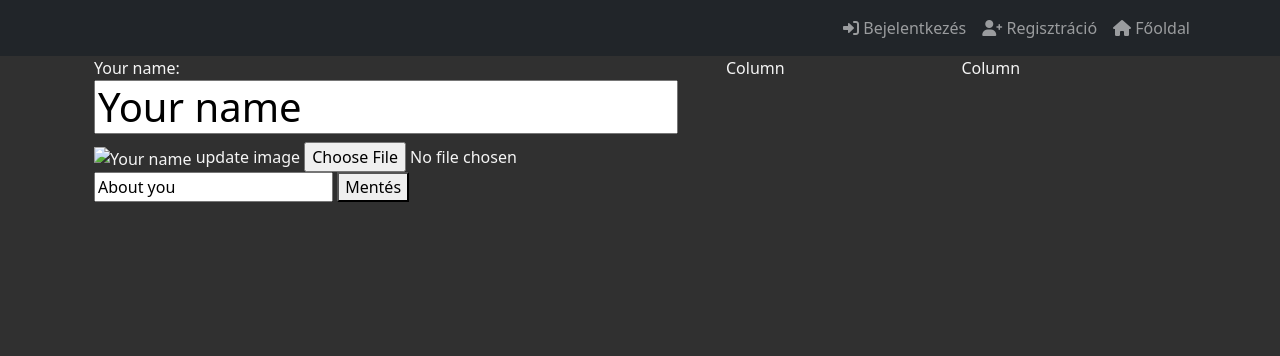
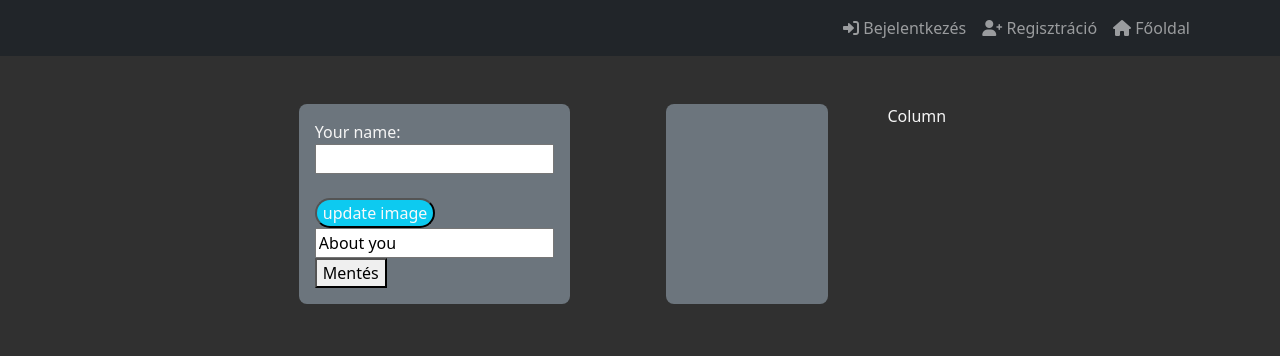
Before and after one commit to zemendaniel/flask-starter, a Python web app: template templates/pages/about.html in a window 1280 px wide. Shown: the top 356 px of the page. Run offline with Jinja, Linux system fonts and the light colour scheme; the template is opened without the code that fills it, so the values that code supplies are empty.

Commit message:
more working on about.html, but uploading images not working

```diff
--- a/templates/pages/about.html
+++ b/templates/pages/about.html
@@ -11,26 +11,34 @@
 <style>
     label{
         display: block;
+
     }
-    .kep{
+    #input-file{
         display: none;
     }
+
 </style>
 <body>
     {% block main %}
-        <div class="container d-flex flex-row align-items-center flex-wrap text-start">
-          <div class="row g-5">
-            <div class="col">
-                <label for="nev"> Your name: </label>
-              <h1><input type="text" id="nev" name="nev" value="Your name"></h1>
-                <img src="" alt="Your name" id="profile-pic">
-              <label for="input-file">update image</label>
-              <input type="file" class="kep" id="input-file" accept="image/jpg, image/jpeg, image/png">
+        <div class="container d-flex flex-row align-items-center flex-wrap text-start mt-5  justify-content-center ">
+          <div class="row ">
+            <div class="col w-33 p-3 h-auto0 w-auto h-auto bg-secondary rounded-3 mx-5 ">
+                <label for="nev"> Your name: </label><br>
+              <input type="text" id="nev" name="nev">
+                <img src=""  id="profile-pic"><br>
+              <button class="text-light bg-info rounded-4"><label for="input-file">update image</label></button>
+              <input style="display: none;" type="file" class="kep" id="input-file" accept="image/jpg, image/jpeg, image/png">
               <input type="text" class="about" id="about" name="about" value="About you">
               <button type="submit" id="mentes">Mentés</button>
             </div>
-            <div class="col">
-              Column
+            <div class="col w-33 gx-4 p-3 h-auto w-auto h-auto bg-secondary rounded-3 mx-5">
+             <!--<label for="nev"> Your name: </label><br>
+              <input type="text" id="nev" name="nev">
+                <img src=""  id="profile-pic"><br>
+              <button class="text-light bg-info rounded-4"><label for="input-file">update image</label></button>
+              <input style="display: none;" type="file" class="kep" id="input-file" accept="image/jpg, image/jpeg, image/png">
+              <input type="text" class="about" id="about" name="about" value="About you">
+              <button type="submit" id="mentes">Mentés</button> -->
             </div>
             <div class="col">
               Column
```
